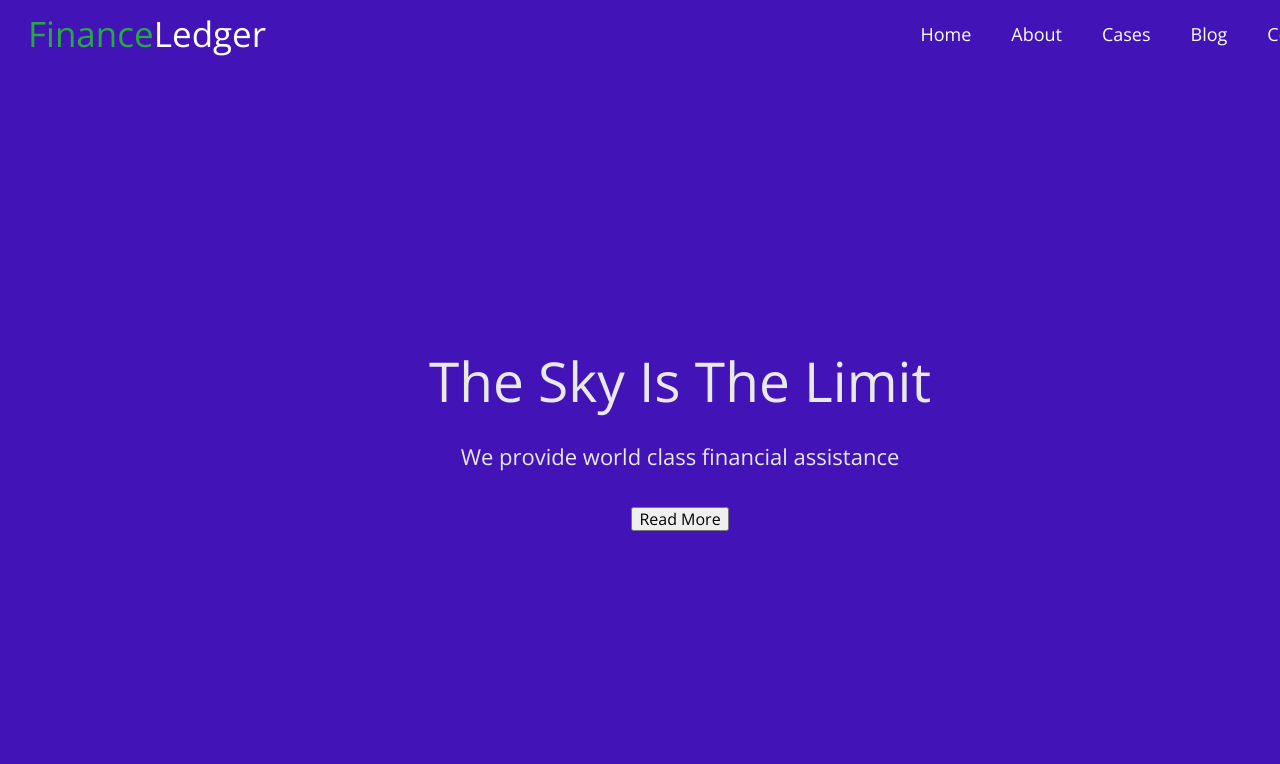
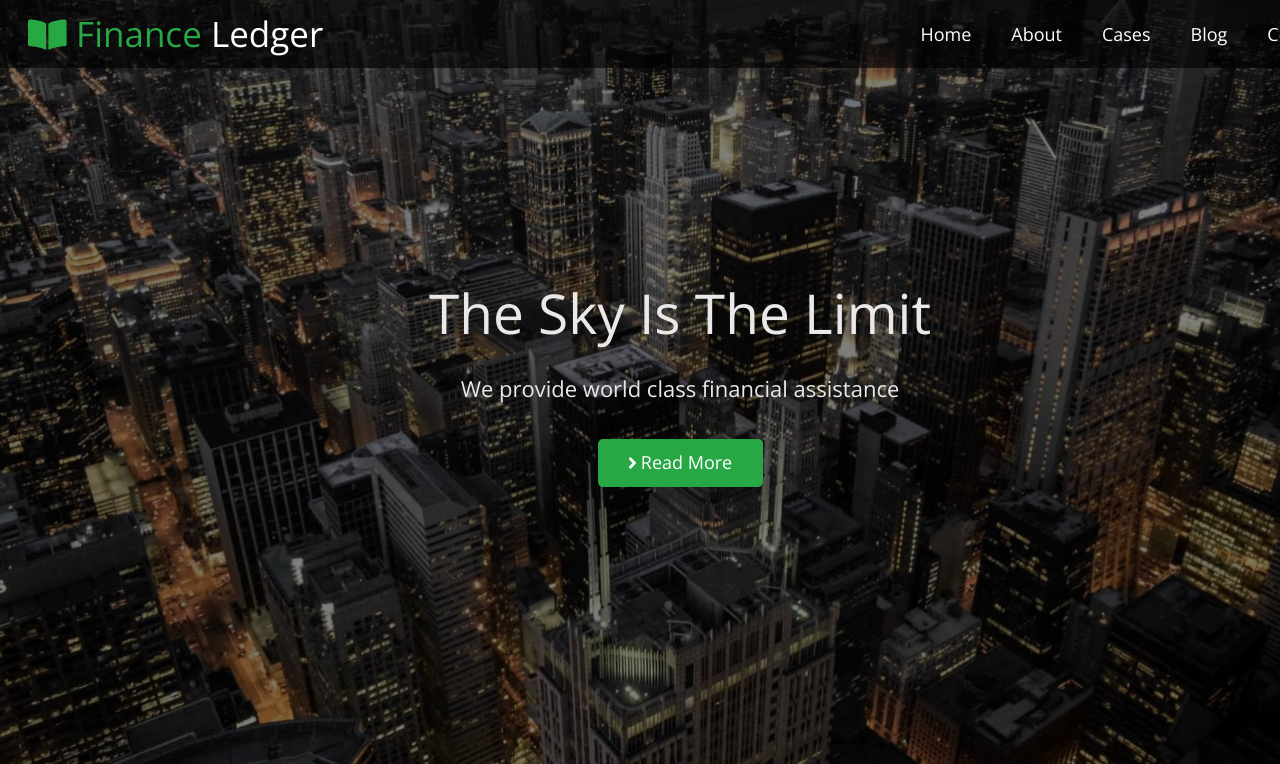
Before and after one commit to kashirin-olexsandr/blendied-94-5-6, a plain HTML site: page index.html in a window 1280 px wide. Shown: the top 764 px of the page. Drawn offline with nearby package versions, Linux system fonts and the light colour scheme.

Commit message:
create-hero

```diff
--- a/css/style.css
+++ b/css/style.css
@@ -47,7 +47,14 @@ a {
 }
 
 .header {
-  background-color: rgb(66, 20, 184);
+  background-image: linear-gradient(
+    0deg,
+    rgba(0, 0, 0, 0.6),
+    rgba(0, 0, 0, 0.6)
+  );
+  position: fixed;
+  top: 0;
+  width: 100%;
 }
 
 .header-container {
@@ -59,10 +66,18 @@ a {
   justify-content: space-between;
   align-items: center;
 }
+
 .header-logo {
   color: #28a745;
   font-size: 35px;
   line-height: 1.2;
+  display: flex;
+  align-items: center;
+  justify-content: center;
+}
+
+.main-icon {
+  fill: #28a745;
 }
 .part-header-logo {
   color: #fff;
@@ -88,7 +103,15 @@ a {
 .hero {
   padding-top: 280px;
   padding-bottom: 280px;
-  background-color: rgb(66, 20, 184);
+  background-image: linear-gradient(
+      0deg,
+      rgba(0, 0, 0, 0.5) 0%,
+      rgba(0, 0, 0, 0.5) 100%
+    ),
+    url(../images/image-hero.jpg);
+  background-repeat: no-repeat;
+  background-position: center;
+  background-size: cover;
 }
 .container {
 }
@@ -96,7 +119,7 @@ a {
   text-align: center;
 }
 .main-title {
-  color: #E9E9E9;
+  color: #e9e9e9;
   text-align: center;
   font-size: 55px;
   font-weight: 300;
@@ -104,12 +127,30 @@ line-height: 1.2;
   margin-bottom: 24px;
 }
 .hero-description {
-  color: #E9E9E9;
+  color: #e9e9e9;
   text-align: center;
   font-size: 22px;
   line-height: 1.67;
-margin-bottom: 32px;;
+  margin-bottom: 32px;
 }
 .hero-btn {
+  width: 165px;
+  height: 48px;
+  flex-shrink: 0;
+  margin: 0 auto;
+  border-radius: 5px;
+  color: #fff;
+  text-align: center;
+  font-size: 18px;
+  line-height: 156.4; /* 156.444% */
+  background-color: #28a745;
+  display: flex;
+  justify-content: center;
+  align-items: center;
+  gap: 4px;
+  border: none;
+}
 
+.icon-btn {
+  fill: #ffffff;
 }
--- a/index.html
+++ b/index.html
@@ -24,14 +24,26 @@
       <div class="container header-container">
         <nav class="header-nav">
           <a class="header-logo" href="./index.html"
-            >Finance<span class="part-header-logo">Ledger</span></a
+            ><svg class="main-icon" width="39" height="31">
+              <use href="./images/symbol-defs.svg#icon-main"></use></svg
+            >&nbsp;Finance&nbsp;<span class="part-header-logo">Ledger</span></a
           >
           <ul class="header-list list">
-            <li class="header-list-item"><a class="header-link" href="">Home</a></li>
-            <li class="header-list-item"><a class="header-link" href="">About</a></li>
-            <li class="header-list-item"><a class="header-link" href="">Cases</a></li>
-            <li class="header-list-item"><a class="header-link" href="">Blog</a></li>
-            <li class="header-list-item"><a class="header-link" href="">Contact</a></li>
+            <li class="header-list-item">
+              <a class="header-link" href="">Home</a>
+            </li>
+            <li class="header-list-item">
+              <a class="header-link" href="">About</a>
+            </li>
+            <li class="header-list-item">
+              <a class="header-link" href="">Cases</a>
+            </li>
+            <li class="header-list-item">
+              <a class="header-link" href="">Blog</a>
+            </li>
+            <li class="header-list-item">
+              <a class="header-link" href="">Contact</a>
+            </li>
           </ul>
         </nav>
       </div>
@@ -40,8 +52,14 @@
       <section class="hero">
         <div class="container hero-container">
           <h1 class="main-title">The Sky Is The Limit</h1>
-          <p class="hero-description">We provide world class financial assistance</p>
-          <button class="hero-btn" type="button">Read More</button>
+          <p class="hero-description">
+            We provide world class financial assistance
+          </p>
+          <button class="hero-btn" type="button">
+            <svg class="icon-btn" width="9" height="18">
+              <use href="./images/symbol-defs.svg#icon-part-of-btn"></use></svg
+            >Read More
+          </button>
         </div>
       </section>
       <section>
```
Also changed, not shown: images/image-hero.jpg (added), images/symbol-defs.svg (added). Lines whose indentation alone changed are shown as unchanged.
